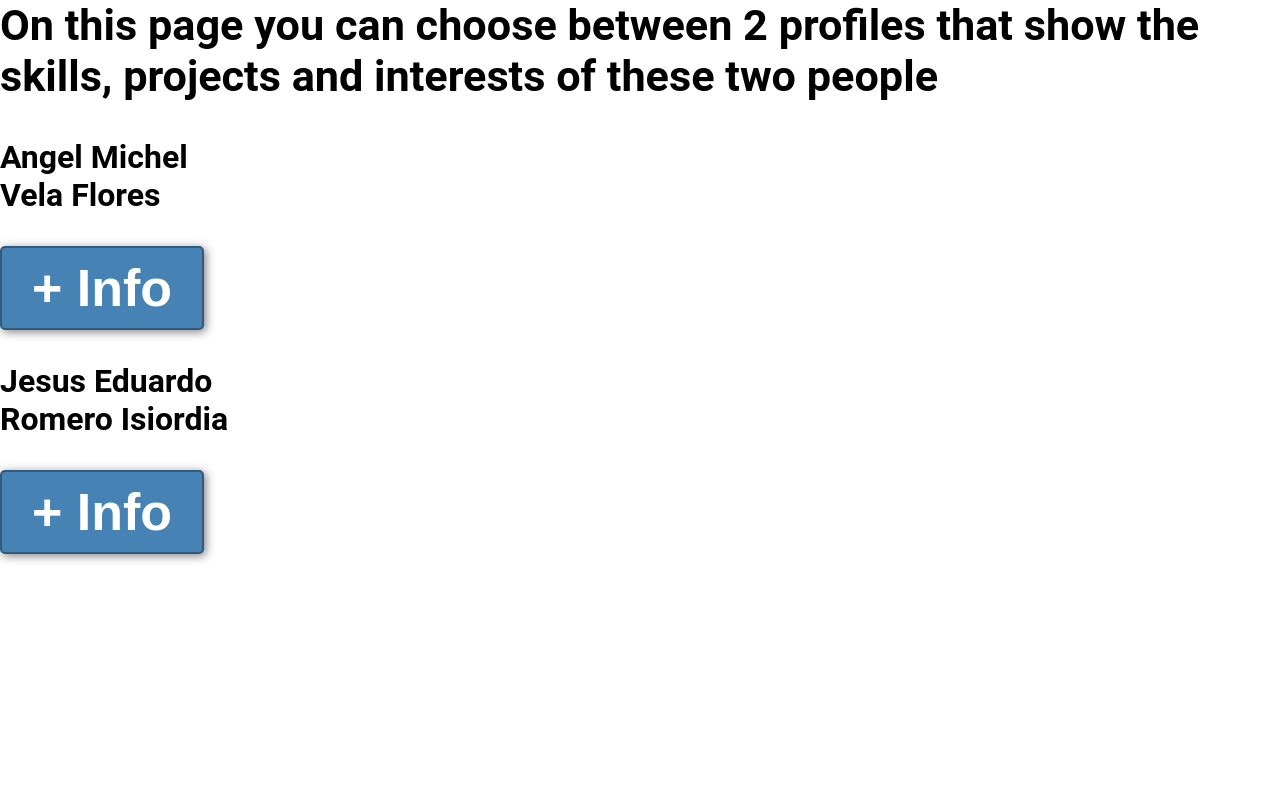
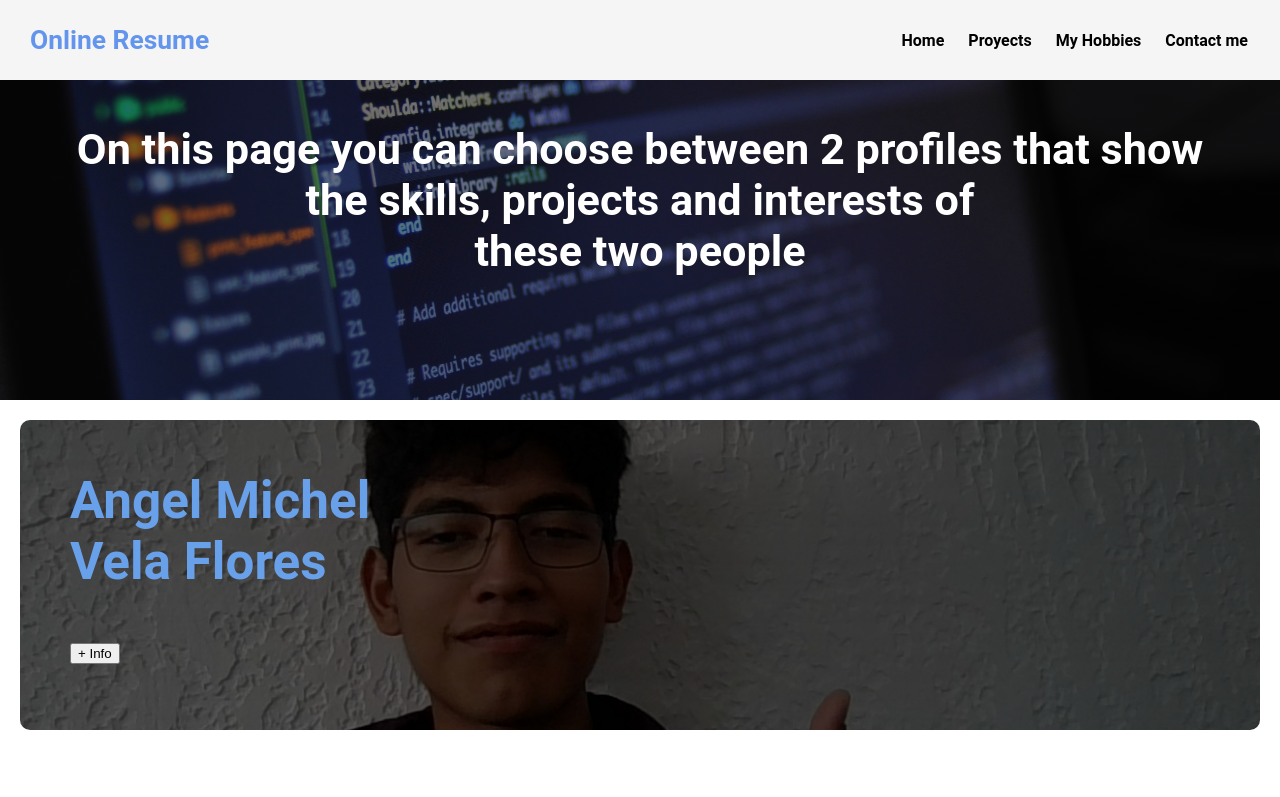
Before and after one commit to ChelmiLave/wireframe-for-usecase, a plain HTML site: page index.html in a window 1280 px wide. Shown: the top 797 px of the page. Drawn offline with Linux system fonts and the light colour scheme.

Commit message:
a few moment later...

```diff
--- a/chelmi/styles_Chelmi.css
+++ b/chelmi/styles_Chelmi.css
@@ -206,6 +206,8 @@ header a:hover{
     color: rgb(166, 233, 222);
 }
 
+/*---------   Media Responsive   ---------*/
+
 @media (min-width: 720px){
     header{
         position: fixed;
@@ -252,6 +254,71 @@ header a:hover{
 }
 
 
+/*----------      Index      -----------*/
+
+
+#hero-index{
+    display: flex;
+    align-items: center;
+    justify-content: center;
+    text-align: center;
+    flex-direction: column;
+    height: 50vh;
+    color: white;
+    background-image: linear-gradient(
+        0deg,
+        rgba(0,0,0,0.5),
+        rgba(0,0,0,0.5)
+    )
+    ,url("assets/withel_cover.jpg");
+    background-repeat: no-repeat;
+    background-size: cover;
+    background-position: center center;
+
+}
+#mian{
+    background-color: rgb(100,100,100);
+    color: white;
+    text-align: center;
+}
+
+#mian .container{
+    padding: 100px 0px;
+}
+
+#main h3{
+    margin-top: 0;
+    font-size: 3.2em;
+    color: rgb(104, 160, 233);
+}
+
+#main .carta-index{
+    background-size: cover;
+    background-position: center center;
+    padding: 50px;
+    margin: 20px;
+    border-radius: 10px;
+}
+
+.carta-index:first-child{
+    background-image: linear-gradient(
+        0deg,
+        rgba(0, 0, 0, 0.637),
+        rgba(0, 0, 0, 0.699)
+    )
+    ,url("assets/yo.jpg");
+}
+
+#work_xp .carta-index:nth-child(2){
+    background-image: linear-gradient(
+        0deg,
+        rgba(0, 0, 0, 0.637),
+        rgba(0, 0, 0, 0.699)
+    )
+    ,url("assets/jesus.jpg");
+}
+
+
 
 footer {
     background-color: #777;
--- a/index.html
+++ b/index.html
@@ -4,24 +4,39 @@
     <meta name="viewport" content="width=device-width, initial-scale=1.0">
     <title>Personal Website</title>
 
-    <link rel="stylesheet" href="styles.css">
+    <link rel="stylesheet" href="/chelmi/styles_Chelmi.css">
 </head>
 <body>
-    <div id="intro"><h2>On this page you can choose between 2 profiles that show the skills, projects and interests of these two people</h2></div>
+    <header>
+        <div class="container">
+            <p class="logo">Online Resume</p>
+            <nav>
+                <a href="../index.html">Home</a>
+                <a href="proyects.html">Proyects</a>
+                <a href="hobbies.html">My Hobbies</a>
+                <a href="contact_me.html">Contact me</a>
+            </nav>
+        </div>
+    </header>
+    <section id="hero-index">
+        <h2>On this page you can choose between 2 profiles that show <br>the skills, projects and interests of <br>these two people</h2>
+    </section>
     <section id="main">
-            <div class="carta">
+        <div class="container">
+            <div class="carta-index">
                 <h3>Angel Michel<br>Vela Flores</h3>
                 <form action="./chelmi/myOnlineResume.html">
-                    <button>+ Info</button>
+                <button>+ Info</button>
                 </form>
             </div>
-            <div class="carta">
+            <div class="carta-index">
                 <h3>Jesus Eduardo<br>Romero Isiordia</h3>
                 <form action="./jesus/myOnlineResume.html">
                     <button>+ Info</button>
                 </form>
             </div>
-        </section>
+        </div>
+    </section>
 
 
 </body>
```
Also changed, not shown: chelmi/assets/withel_cover.jpg (added), 1 other file.
